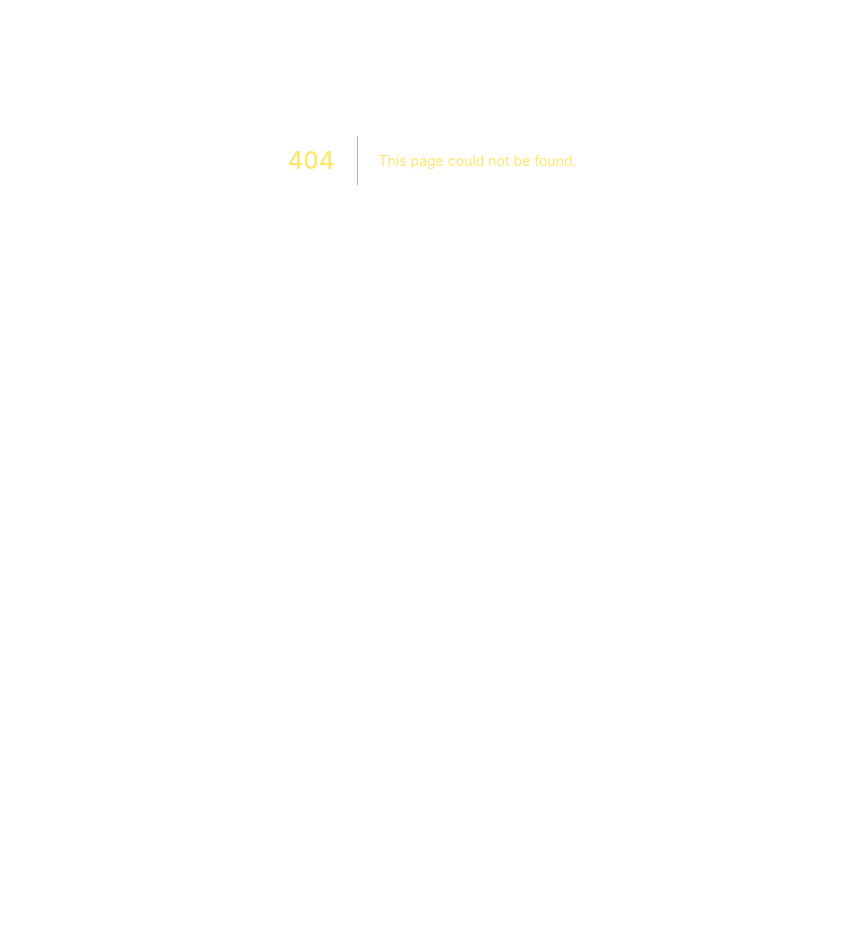
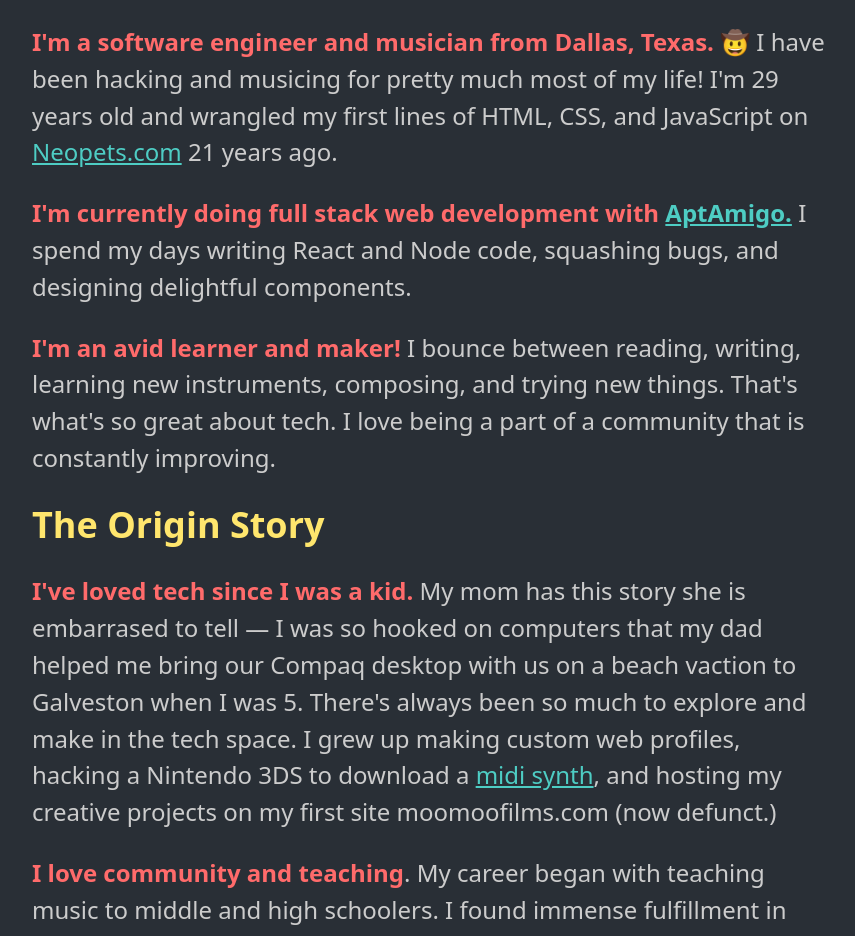
Before and after one commit to cdpadilla42/chrisdpadilla.com, a Next.js app: page /about in a window 1280 px wide. Before the commit this address had no page. Shown: the part 240-1176 px from the top of the page, without its empty margins (208-1063 px from the left). Before the commit the page ends 800 px from the top, so only its background shows below. Built offline with nearby package versions, Linux system fonts and the light colour scheme.

Commit message:
Add about page

```diff
--- /dev/null
+++ b/pages/about.js
@@ -0,0 +1,90 @@
+import React from 'react';
+import Layout from '../components/layout';
+
+const About = () => {
+  function calculateAge(birthday) {
+    var ageDifMs = Date.now() - birthday;
+    var ageDate = new Date(ageDifMs);
+    return Math.abs(ageDate.getUTCFullYear() - 1970);
+  }
+
+  const bd = new Date('1992-06-02');
+  const npbd = new Date('2000-06-02');
+
+  return (
+    <Layout>
+      <h2>Hey, I'm Chris! </h2>
+      <p>Nice to meet you!</p>
+      <h2>The Gist</h2>
+      <p>
+        <strong>
+          I'm a software engineer and musician from Dallas, Texas. 🤠
+        </strong>{' '}
+        I have been hacking and musicing for pretty much most of my life! I'm{' '}
+        {calculateAge(bd)} years old and wrangled my first lines of HTML, CSS,
+        and JavaScript on{' '}
+        <a href="https://en.wikipedia.org/wiki/Neopets">Neopets.com</a>{' '}
+        {calculateAge(npbd)} years ago.
+      </p>
+      <strong>
+        I'm currently doing full stack web development with{' '}
+        <a href="https://www.aptamigo.com/">AptAmigo.</a>{' '}
+      </strong>
+      I spend my days writing React and Node code, squashing bugs, and designing
+      delightful components.
+      <p>
+        <strong>I'm an avid learner and maker!</strong> I bounce between
+        reading, writing, learning new instruments, composing, and trying new
+        things. That's what's so great about tech. I love being a part of a
+        community that is constantly improving.
+      </p>
+      <h2>The Origin Story</h2>
+      <p>
+        <strong>I've loved tech since I was a kid.</strong> My mom has this
+        story she is embarrased to tell — I was so hooked on computers that my
+        dad helped me bring our Compaq desktop with us on a beach vaction to
+        Galveston when I was 5. There's always been so much to explore and make
+        in the tech space. I grew up making custom web profiles, hacking a
+        Nintendo 3DS to download a{' '}
+        <a href="http://web.archive.org/web/20190118070140/http://nitrotracker.tobw.net/index.php?cat_id=0">
+          midi synth
+        </a>
+        , and hosting my creative projects on my first site moomoofilms.com (now
+        defunct.)
+      </p>
+      <p>
+        <strong>I love community and teaching</strong>. My career began with
+        teaching music to middle and high schoolers. I found immense fulfillment
+        in helping students break down road blocks and solve problems
+        creatively.
+      </p>
+      <p>
+        <strong>My journey into development was interesting.</strong> I
+        eventually found myself working on websites for my projects and musical
+        groups about as much as I was teaching. For a while, wanting to develop
+        full time was one of those "Unthought Knowns." After a particular "A-ha"
+        afternoon, I commited myself to teaching myself modern web development
+        in 2019.
+      </p>
+      <p>
+        <strong>I've been working full time as of 2021.</strong> It's been a
+        blast!
+      </p>
+      <h2>Life</h2>
+      <p>
+        <strong>
+          I live in the Dallas area with my girlfriend Miranda and our pup Lucy.
+        </strong>{' '}
+        We all love the food here. 👌
+      </p>
+      <p>
+        <strong>I have a few hobbies.</strong> Namely, I still make music in
+        various different forms. I fling myself against bouldering walls pretty
+        regularly. I read. Lots of non-fiction, with sprinkles of Terry
+        Pratchett novels and illustrative essays.
+      </p>
+    </Layout>
+  );
+};
+
+export default About;
```
